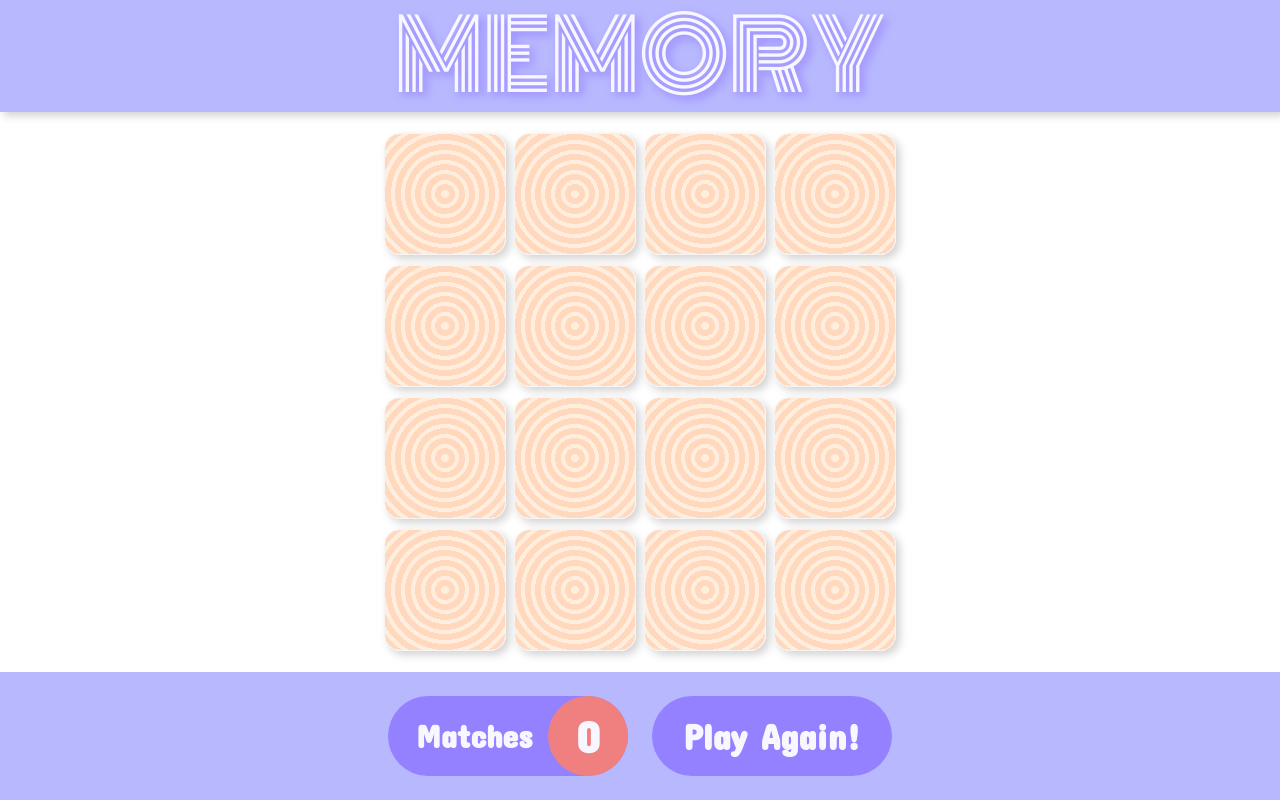
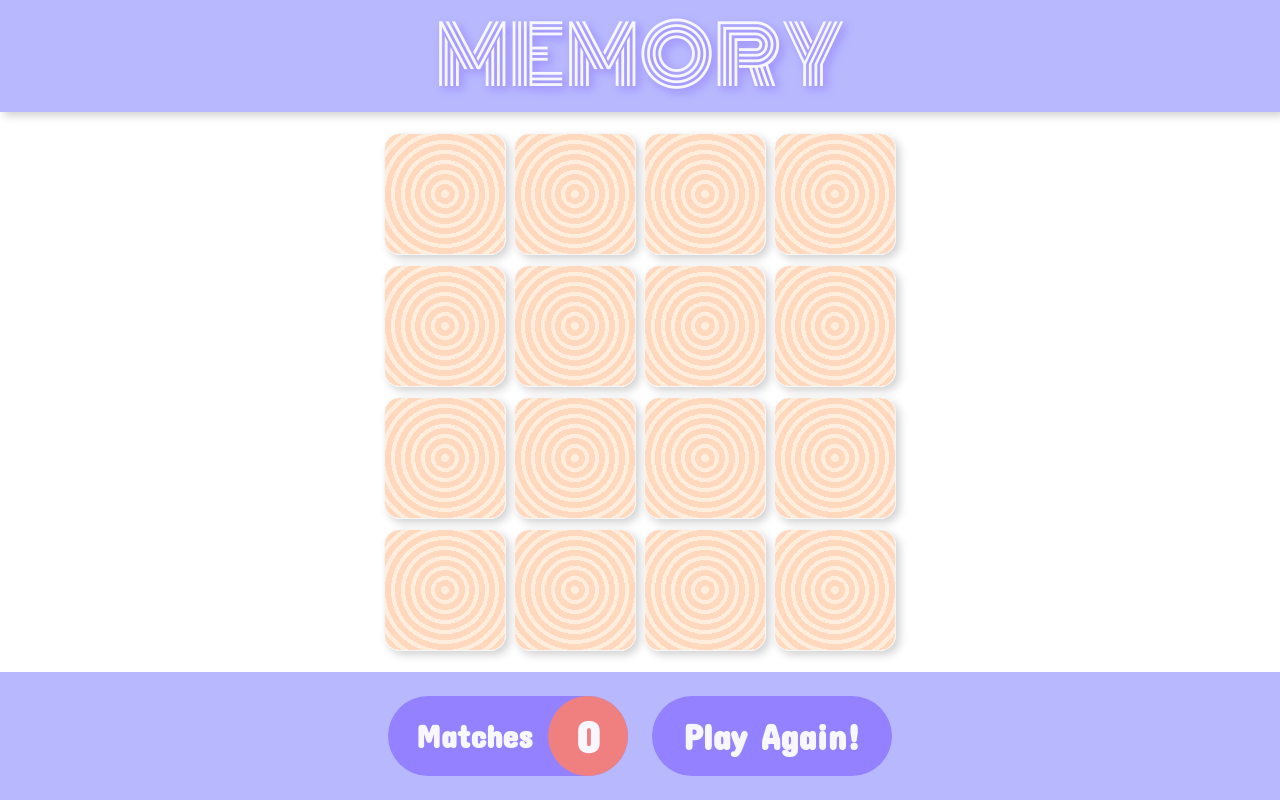
Before and after one commit to erikasinkovics/memory, a React (Create React App) app: page / in a window 1280 px wide. Built offline with nearby package versions, Linux system fonts and the light colour scheme.

Commit message:
Changed header font size

```diff
--- a/src/components/Header/Header.css
+++ b/src/components/Header/Header.css
@@ -17,7 +17,7 @@
 
 .Header h1 {
     font-family: 'Monoton', cursive;
-    font-size: 12vh;
+    font-size: 10vh;
     color: #F8F7FF;
     text-shadow: 0.5vh 0.5vh 1vh #9381FF;
     margin: auto;
```
